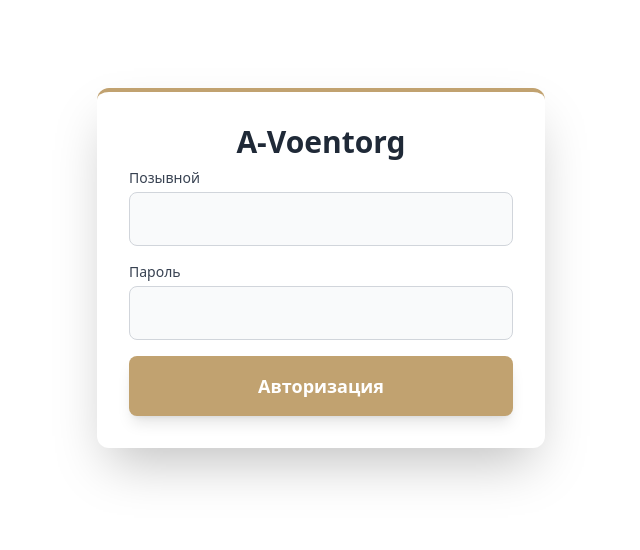
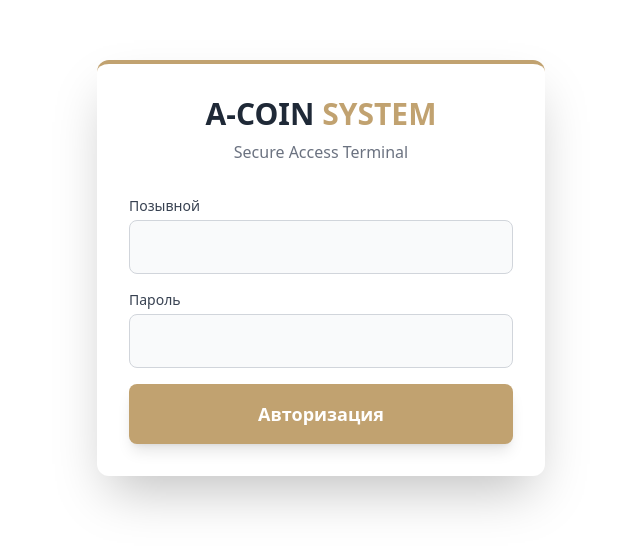
Before and after one commit to Levan2288/f-a-coin, a plain HTML site: page public/index.html in a window 1280 px wide. Shown: the part 132-682 px from the top of the page, without its empty margins (319-959 px from the left). Drawn offline with nearby package versions, Linux system fonts and the light colour scheme.

Commit message:
Revert "косметика"
This reverts commit 68137d1f721f6ef639d99e153550f4508bf47672.

```diff
--- a/public/index.html
+++ b/public/index.html
@@ -25,7 +25,8 @@
     <!-- Auth Screen -->
     <div id="auth-screen" class="fixed inset-0 z-[50] bg-white flex items-center justify-center transition-all duration-500 px-4">
         <div class="w-full max-w-md p-8 bg-white shadow-2xl rounded-xl border-t-4 border-[#c1a270]">
-            <h1 class="text-3xl font-bold text-gray-800 text-center mb-2">A-Voentorg</h1>
+            <h1 class="text-3xl font-bold text-gray-800 text-center mb-2">A-COIN <span class="text-[#c1a270]">SYSTEM</span></h1>
+            <p class="text-center text-gray-500 mb-8">Secure Access Terminal</p>
 
             <form id="login-form" class="space-y-4">
                 <div>
@@ -51,7 +52,7 @@
         <aside class="w-64 bg-white shadow-xl z-30 hidden md:flex flex-col h-full border-r border-gray-200">
             <div class="p-6 border-b border-gray-100 flex items-center gap-2">
                 <i data-lucide="shield" class="text-[#c1a270] w-8 h-8"></i>
-                <span class="text-xl font-bold tracking-wider">Voentorg</span>
+                <span class="text-xl font-bold tracking-wider">ARMORY</span>
             </div>
 
             <nav class="flex-1 overflow-y-auto py-4">
@@ -80,7 +81,7 @@
             <div class="md:hidden bg-white px-4 py-3 shadow-sm flex justify-between items-center z-20 flex-shrink-0 border-b border-gray-200">
                 <div class="flex items-center gap-2">
                     <i data-lucide="shield" class="text-[#c1a270] w-6 h-6"></i>
-                    <span class="font-bold text-gray-800 tracking-wide">Voentorg</span>
+                    <span class="font-bold text-gray-800 tracking-wide">ARMORY</span>
                 </div>
                 <div class="flex items-center gap-3">
                     <div class="text-right">
```
